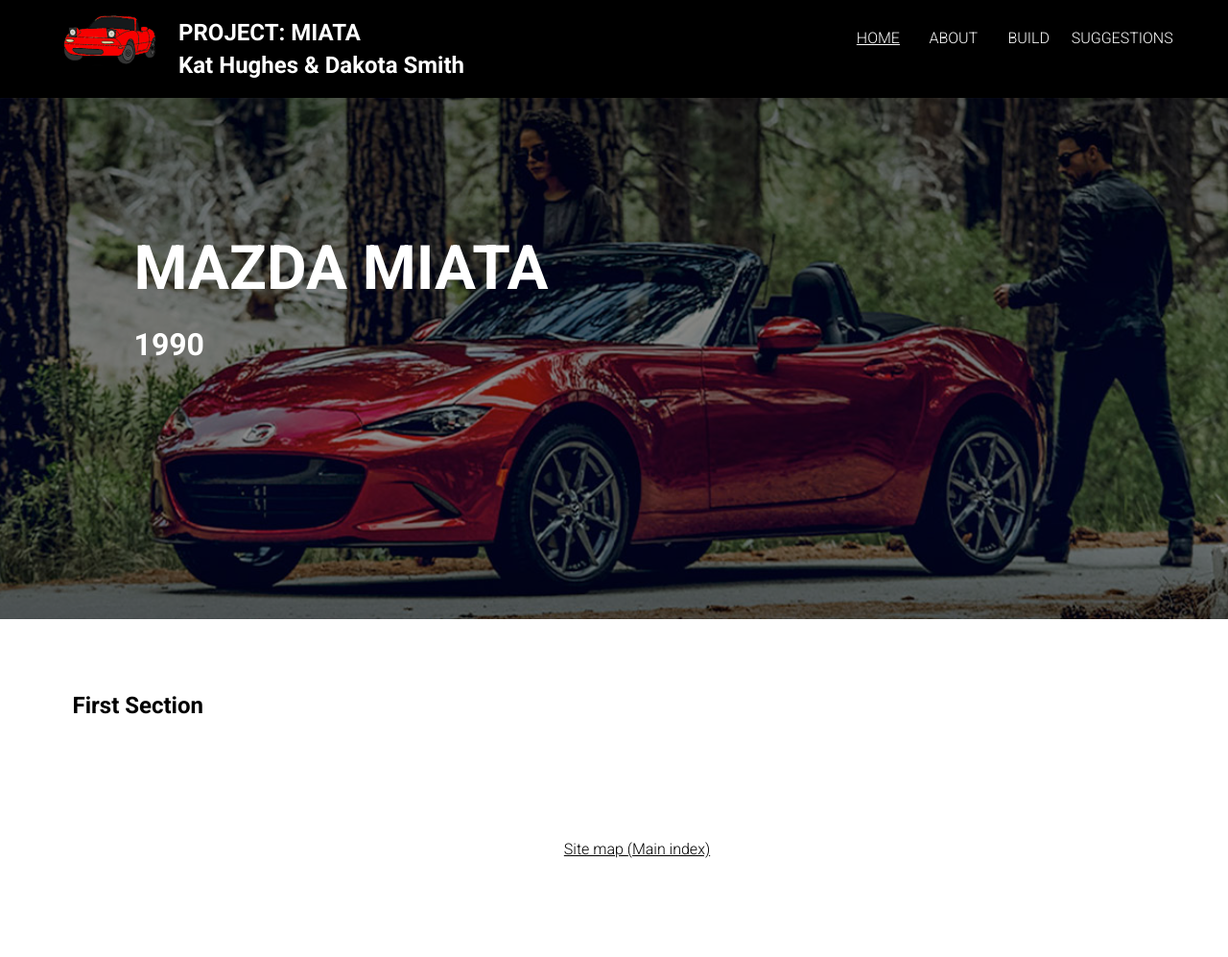
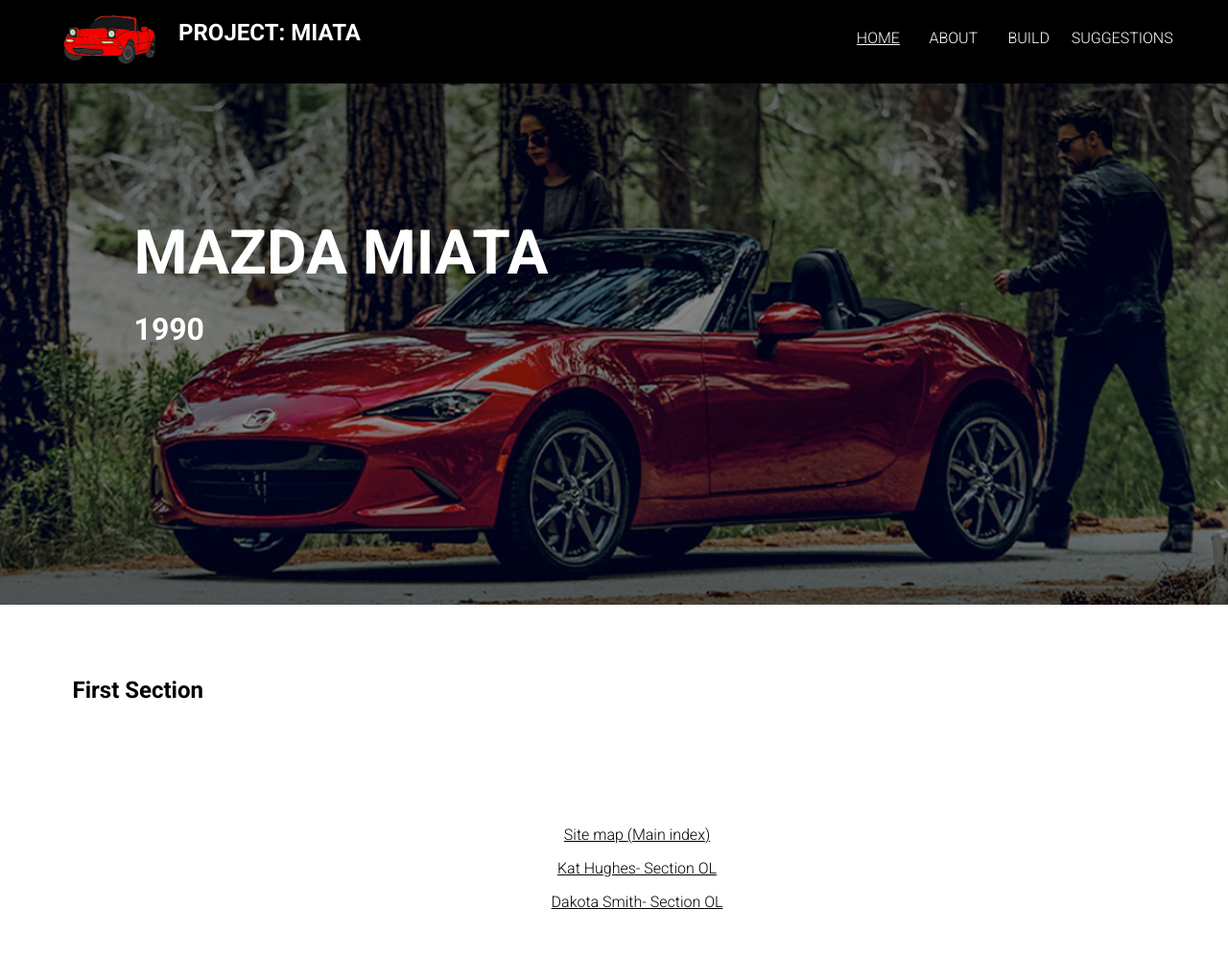
Before and after one commit to dakotasmith13/web-dev-final-personal, a PHP site: page /index.php in a window 1280 px wide. Shown: the whole page at 96% size. Before the commit the page ends 894 px from the top, so only its background shows below. Run offline with PHP 8.4, Linux system fonts and the light colour scheme.

Commit message:
Final Project: created template

```diff
--- a/footer.php
+++ b/footer.php
@@ -1,5 +1,7 @@
         <footer>
             <p><a href="../index.php">Site map (Main index)</a></p>
+            <p><a href="//khughes2.w3.uvm.edu/cs008/final">Kat Hughes- Section OL</a></p>
+            <p><a href="//dsmith13.w3.uvm.edu/cs008/final">Dakota Smith- Section OL</a></p>
         </footer>
     </body>
 </html>
--- a/header.php
+++ b/header.php
@@ -1,12 +1,13 @@
 <header>
     <section class="logo-image">
-        <img src="../final/images/logo.png">
+        <h1 hidden>Logo</h1>
+        <a href="../final/index.php"><img src="../final/images/logo.png" alt="logo"></a>
     </section>
     <section class="title">
         <h1>Project: Miata</h1>
-        <h2>Kat Hughes & Dakota Smith</h2>
     </section>
     <section class="top-nav">
+        <h2 hidden>Top</h2>
         <?php
         include 'nav.php';
         ?>
```
